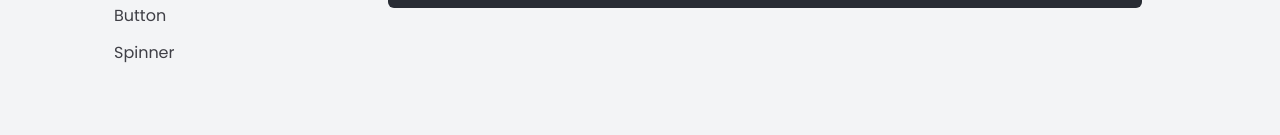
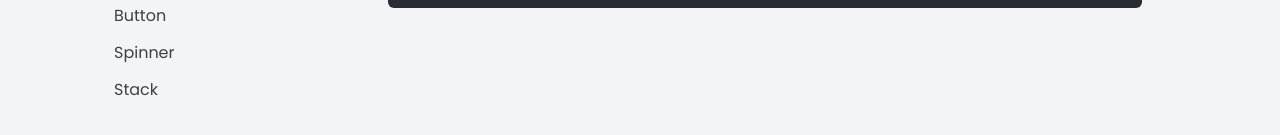
Before and after one commit to jtiagosantos/popix-ui, a React (Vite) app: page /overview/installation in a window 1280 px wide. Shown: the part 253-388 px from the top of the page. Built offline with nearby package versions, Linux system fonts and the light colour scheme.

Commit message:
feat(docs): add stack's page in app routes

```diff
--- a/src/docs/layouts/sidebar/sidebar.navigation.ts
+++ b/src/docs/layouts/sidebar/sidebar.navigation.ts
@@ -31,6 +31,10 @@ export const navigation = [
         label: 'Spinner',
         path: '/components/spinner',
       },
+      {
+        label: 'Stack',
+        path: '/components/stack',
+      },
     ],
   },
 ];
--- a/src/docs/routes/app.routes.tsx
+++ b/src/docs/routes/app.routes.tsx
@@ -11,6 +11,7 @@ import { CSSPropertyPage } from '../pages/overview/css-property/css-property.pag
 
 import { ButtonPage } from '../pages/components/button/button.page';
 import { SpinnerPage } from '../pages/components/spinner/spinner.page';
+import { StackPage } from '../pages/components/stack/stack.page';
 
 export const router = createBrowserRouter([
   {
@@ -42,6 +43,10 @@ export const router = createBrowserRouter([
         path: '/components/spinner',
         element: <SpinnerPage />,
       },
+      {
+        path: '/components/stack',
+        element: <StackPage />,
+      },
     ],
   },
 ]);
```
